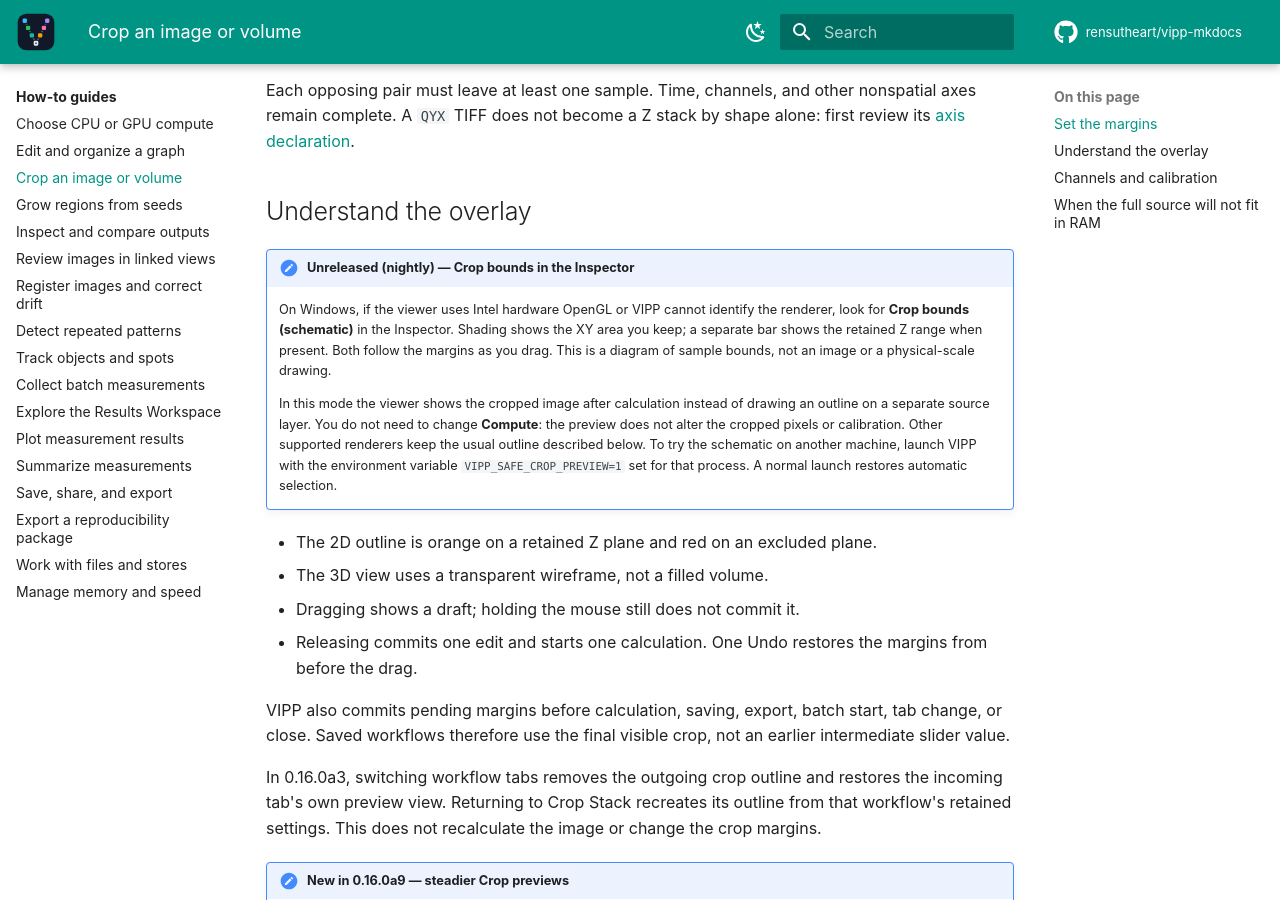
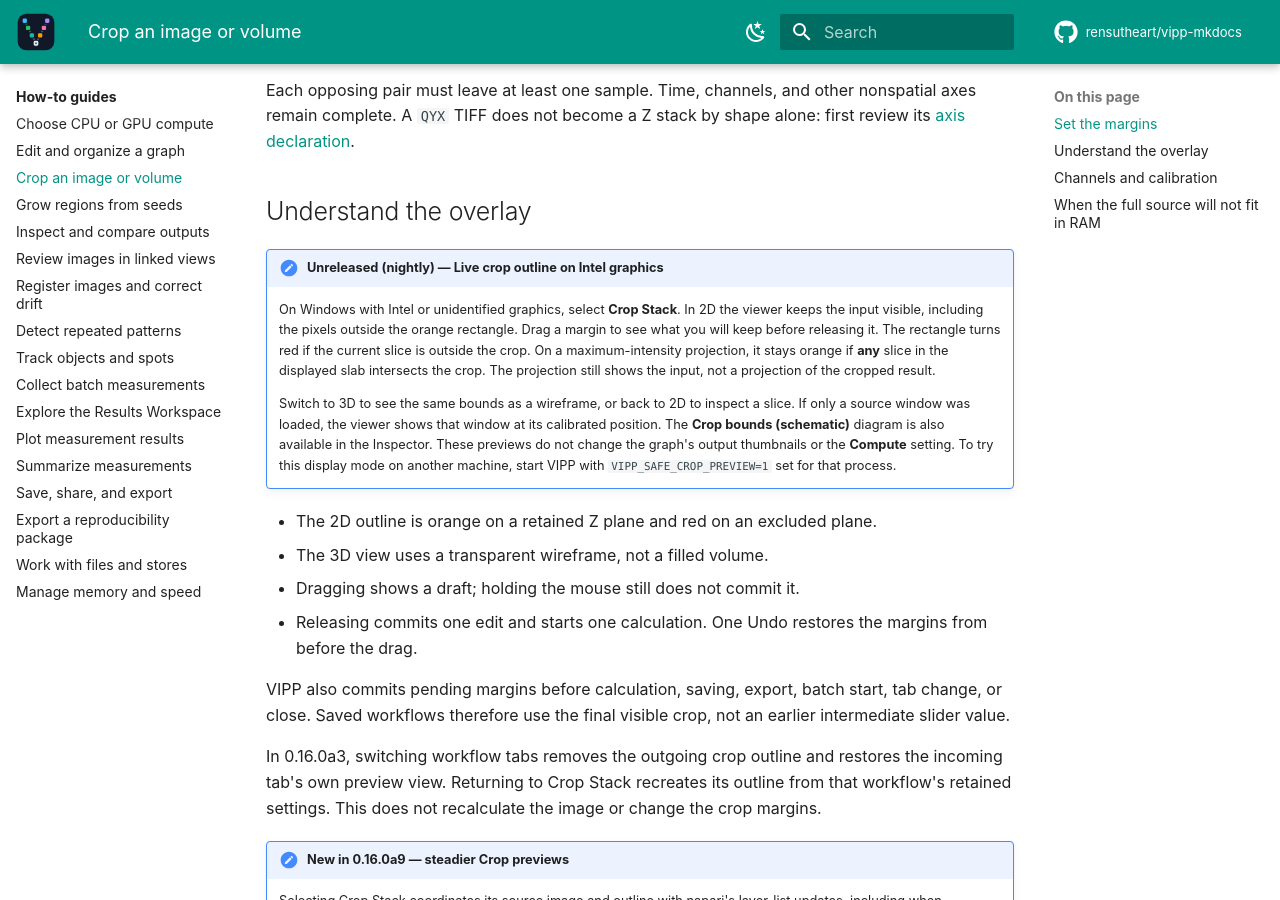
Before and after one commit to rensutheart/vipp-mkdocs, an MkDocs documentation site: the page built from docs/how-to/crop-images.md, in a window 1280 px wide and 900 px high, scrolled down 786 px. Built offline with MkDocs 1.6.1 and Material for MkDocs 9.7.7, drawn with Linux system fonts in a browser that asks for light colours; plug-ins that fetch from the network failed and are left out; comment, search, counter and statistics services are not loaded; the version menu is left out.

Commit message:
Explain live Crop bounds across slices, MIPs and volumes

```diff
--- a/docs/how-to/crop-images.md
+++ b/docs/how-to/crop-images.md
@@ -23,20 +23,22 @@ alone: first review its [axis declaration](../concepts/axes-and-metadata.md#tiff
 
 ## Understand the overlay
 
-!!! note "Unreleased (nightly) — Crop bounds in the Inspector"
-    On Windows, if the viewer uses Intel hardware OpenGL or VIPP cannot
-    identify the renderer, look for **Crop bounds (schematic)** in the
-    Inspector. Shading shows the XY area you keep; a separate bar shows the
-    retained Z range when present. Both follow the margins as you drag. This
-    is a diagram of sample bounds, not an image or a physical-scale drawing.
+!!! note "Unreleased (nightly) — Live crop outline on Intel graphics"
+    On Windows with Intel or unidentified graphics, select **Crop Stack**.
+    In 2D the viewer keeps the input visible, including the pixels outside
+    the orange rectangle. Drag a margin to see what you will keep before
+    releasing it. The rectangle turns red if the current slice is outside
+    the crop. On a maximum-intensity projection, it stays orange if **any**
+    slice in the displayed slab intersects the crop. The projection still
+    shows the input, not a projection of the cropped result.
 
-    In this mode the viewer shows the cropped image after calculation instead
-    of drawing an outline on a separate source layer. You do not need to change
-    **Compute**: the preview does not alter the cropped pixels or calibration.
-    Other supported renderers keep the usual outline described below. To try
-    the schematic on another machine, launch VIPP with the environment variable
-    `VIPP_SAFE_CROP_PREVIEW=1` set for that process. A normal launch restores
-    automatic selection.
+    Switch to 3D to see the same bounds as a wireframe, or back to 2D to
+    inspect a slice. If only a source window was loaded, the viewer shows
+    that window at its calibrated position. The **Crop bounds (schematic)**
+    diagram is also available in the Inspector. These previews do not change
+    the graph's output thumbnails or the **Compute** setting.
+    To try this display mode on another machine, start VIPP with
+    `VIPP_SAFE_CROP_PREVIEW=1` set for that process.
 
 - The 2D outline is orange on a retained Z plane and red on an excluded plane.
 - The 3D view uses a transparent wireframe, not a filled volume.
```
